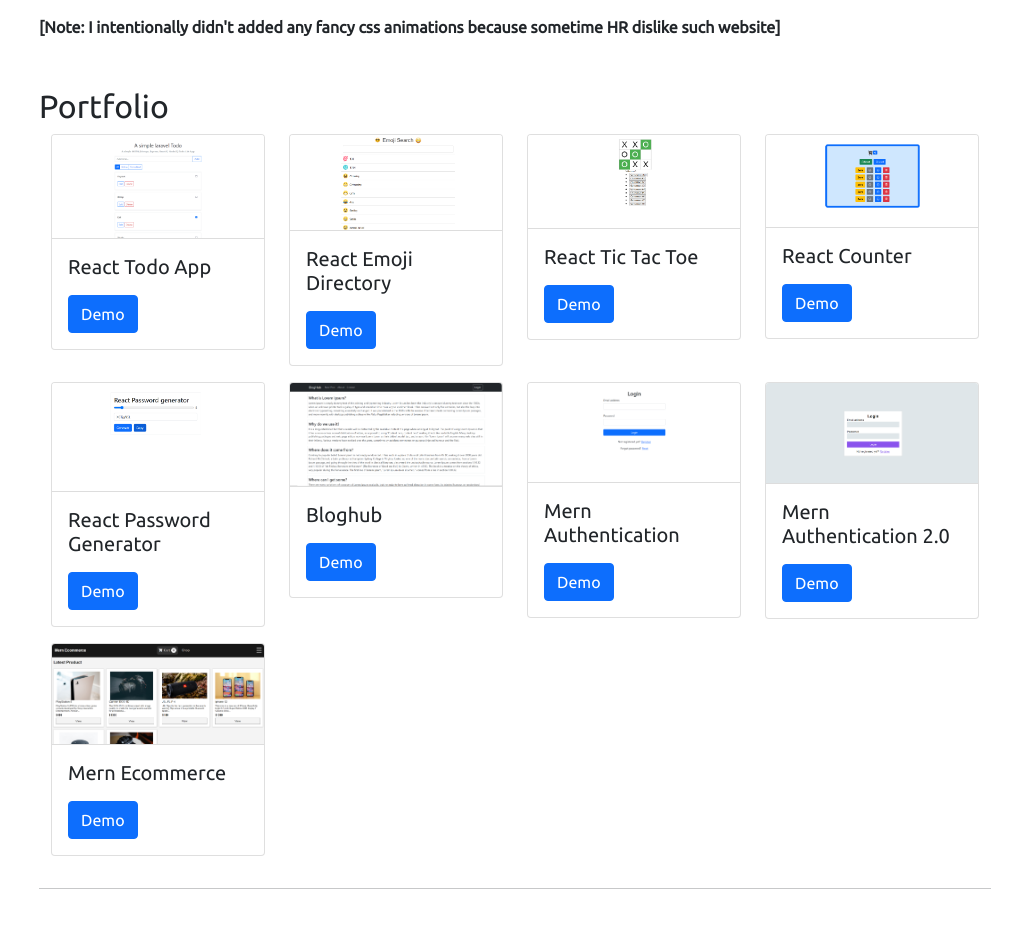
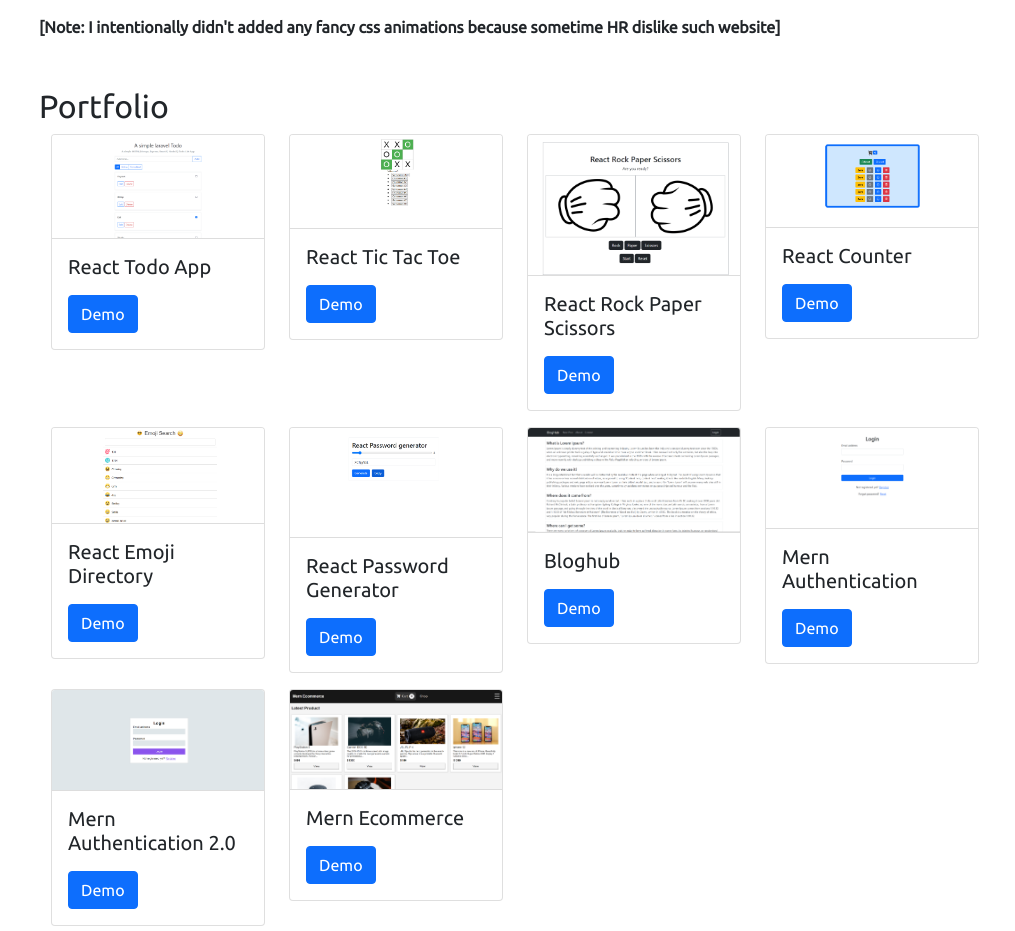
Before and after one commit to ssakib4040/nextjs-portfolio, a React (Vite) app: page / in a window 1280 px wide. Shown: the part 1360-2291 px from the top of the page, without its empty margins (265-1280 px from the left). Built offline with nearby package versions, Linux system fonts and the light colour scheme.

Commit message:
React rock paper scissors added

```diff
--- a/src/App.jsx
+++ b/src/App.jsx
@@ -165,21 +165,27 @@ function App() {
               />
 
               <Portfolio
-                image="./react-emoji-directory.png"
-                name="React Emoji Directory"
-                projectUrl="https://react-emoji-directory.netlify.app/"
-              />
-
-              <Portfolio
                 image="./react-ttt.png"
                 name="React Tic Tac Toe"
                 projectUrl="https://ssakib4040.github.io/react-tic-tac-toe/"
               />
 
               <Portfolio
+                image="./react-rock-paper-scissors.png"
+                name="React Rock Paper Scissors"
+                projectUrl="https://react-rock-paper-scissors1.netlify.app/"
+              />
+
+              <Portfolio
                 image="./react-counter.png"
                 name="React Counter"
                 projectUrl="https://react-counter-ssakib4040.netlify.app/"
+              />
+
+              <Portfolio
+                image="./react-emoji-directory.png"
+                name="React Emoji Directory"
+                projectUrl="https://react-emoji-directory.netlify.app/"
               />
 
               <Portfolio
```
Also changed, not shown: public/react-rock-paper-scissors.png (added).
